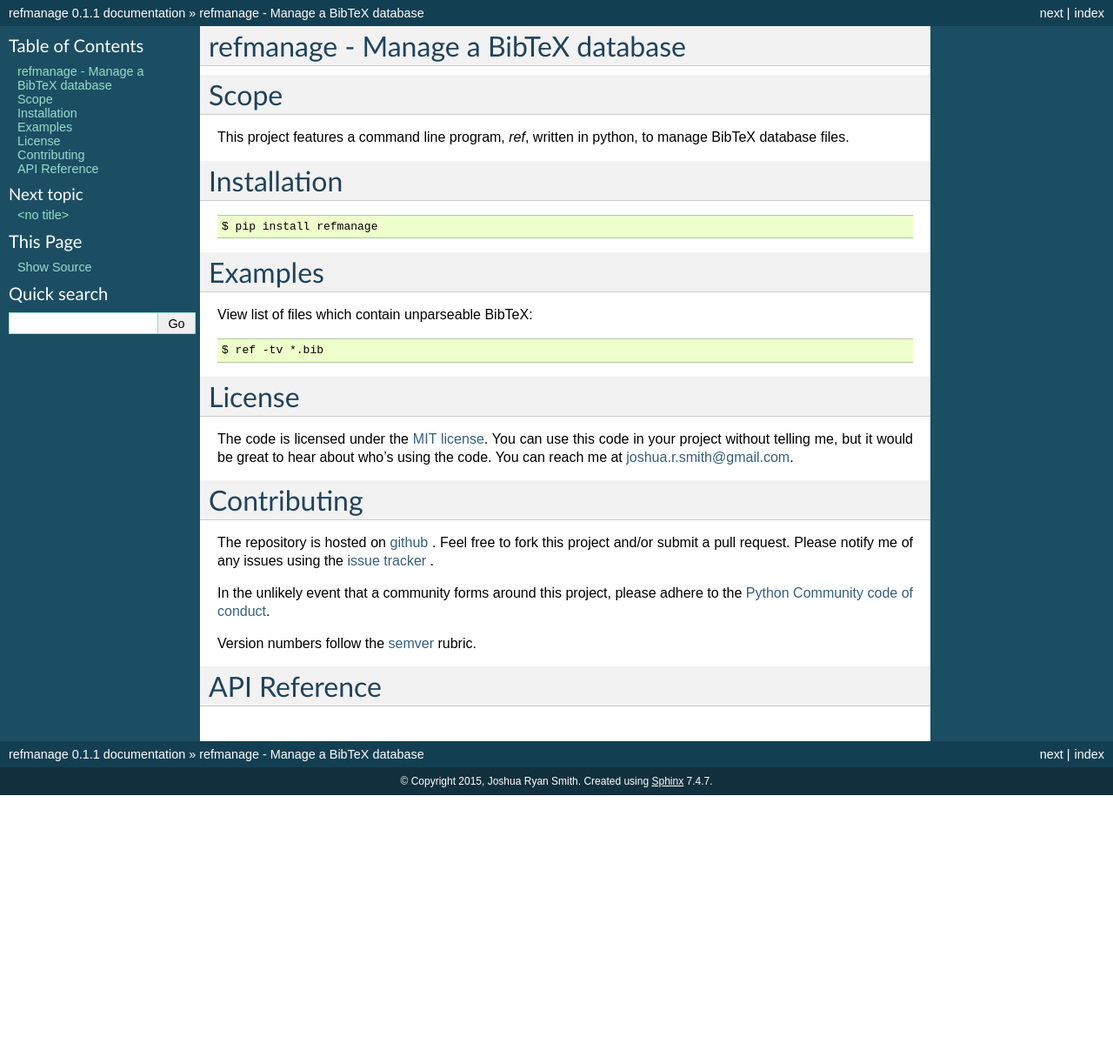
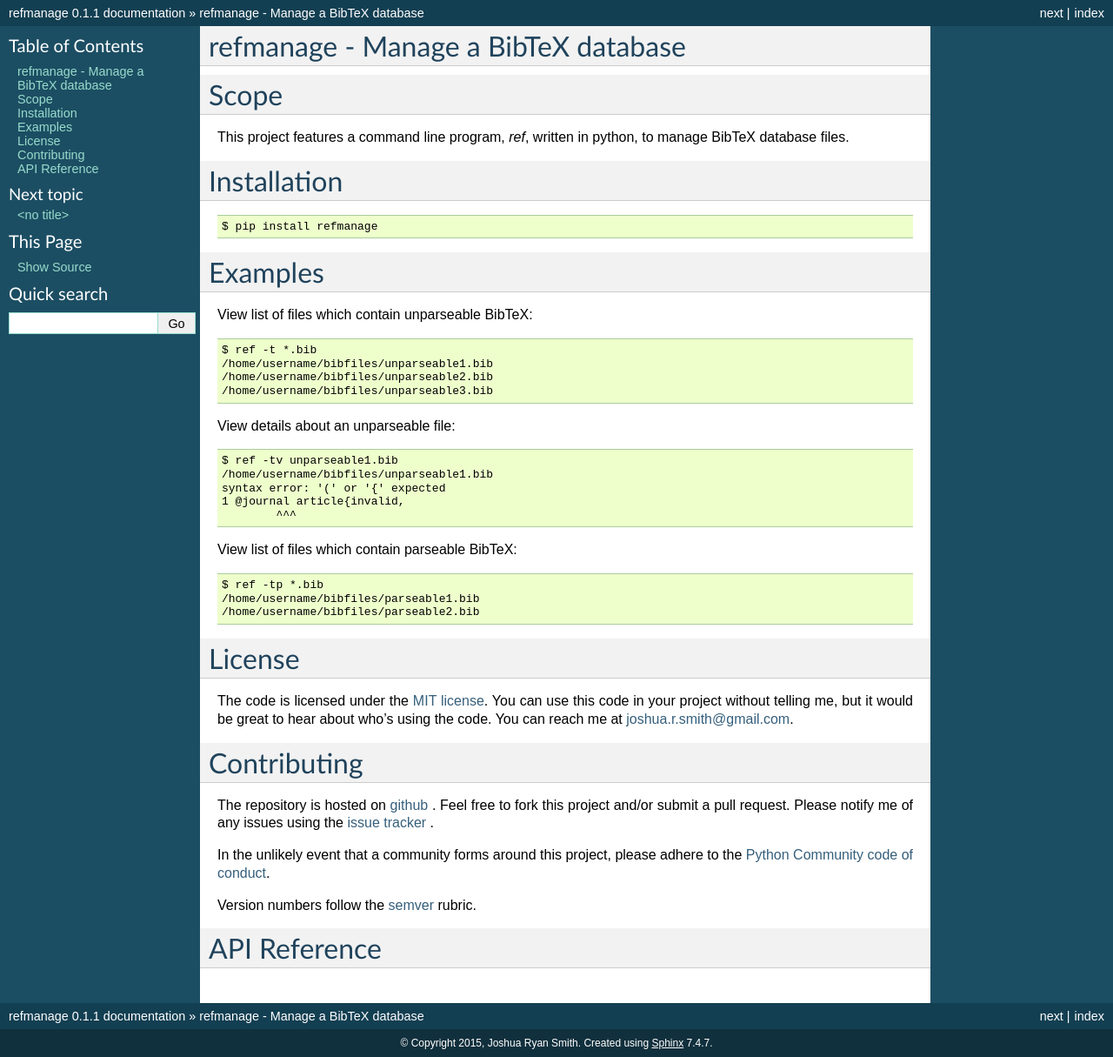
Before and after one commit to jrsmith3/refmanage, a Sphinx documentation site: the page built from doc/index.rst, in a window 1280 px wide. Shown: the whole page at 87% size. Built offline with Sphinx 7.4.7, drawn with Linux system fonts in a browser that asks for light colours; the version number is read from the project's files by our own code; before the commit the page ends 914 px from its top, so only the background shows below that.

Commit message:
Expand list of examples

```diff
--- a/doc/index.rst
+++ b/doc/index.rst
@@ -26,7 +26,24 @@
 ========
 View list of files which contain unparseable BibTeX::
 
-    $ ref -tv *.bib
+    $ ref -t *.bib
+    /home/username/bibfiles/unparseable1.bib
+    /home/username/bibfiles/unparseable2.bib
+    /home/username/bibfiles/unparseable3.bib
+
+View details about an unparseable file::
+
+    $ ref -tv unparseable1.bib
+    /home/username/bibfiles/unparseable1.bib
+    syntax error: '(' or '{' expected
+    1 @journal article{invalid,
+            ^^^
+
+View list of files which contain parseable BibTeX::
+
+    $ ref -tp *.bib
+    /home/username/bibfiles/parseable1.bib
+    /home/username/bibfiles/parseable2.bib
 
 
 License
```
